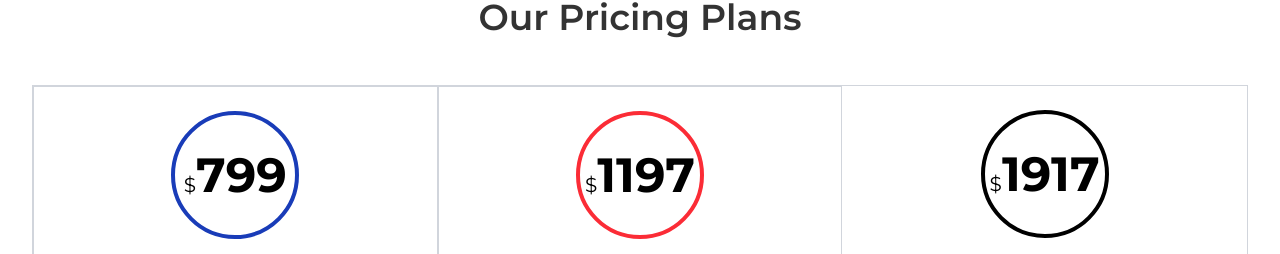
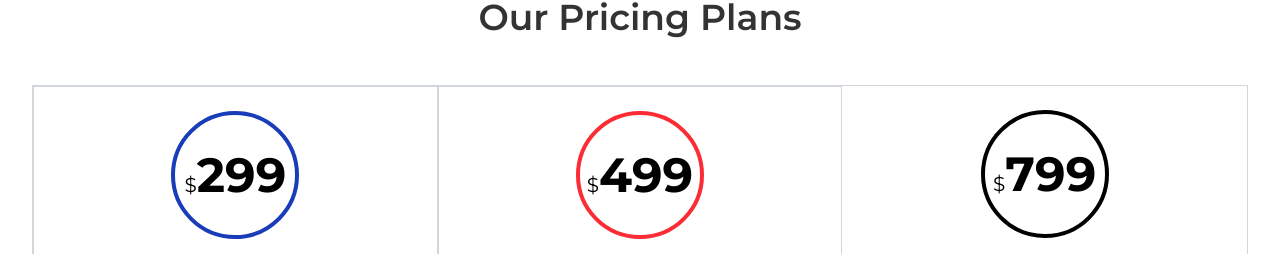
Before and after one commit to sohail900/vision_hro, a React (Vite) app: page / in a window 1280 px wide. Shown: the part 1794-2048 px from the top of the page. Built offline with nearby package versions, Linux system fonts and the light colour scheme.

Commit message:
minor changes && add vercel.json

```diff
--- a/src/components/Pricing.tsx
+++ b/src/components/Pricing.tsx
@@ -19,7 +19,7 @@ export default function PricingSection() {
                         <div className='w-32 h-32 rounded-full border-4 border-blue-800 flex items-center justify-center mb-4'>
                             <div className='text-center'>
                                 <span className='text-xl'>$</span>
-                                <span className='text-5xl font-bold'>799</span>
+                                <span className='text-5xl font-bold'>299</span>
                             </div>
                         </div>
                         <div className='relative'>
@@ -86,7 +86,7 @@ export default function PricingSection() {
                         <div className='w-32 h-32 rounded-full border-4 border-red-500 flex items-center justify-center mb-4'>
                             <div className='text-center'>
                                 <span className='text-xl'>$</span>
-                                <span className='text-5xl font-bold'>1197</span>
+                                <span className='text-5xl font-bold'>499</span>
                             </div>
                         </div>
                         <div className='relative'>
@@ -161,7 +161,7 @@ export default function PricingSection() {
                         <div className='w-32 h-32 rounded-full border-4 border-black flex items-center justify-center mb-4'>
                             <div className='text-center'>
                                 <span className='text-xl'>$</span>
-                                <span className='text-5xl font-bold'>1917</span>
+                                <span className='text-5xl font-bold'>799</span>
                             </div>
                         </div>
                         <div className='relative'>
```
Also changed, not shown: vercel.json (added).
